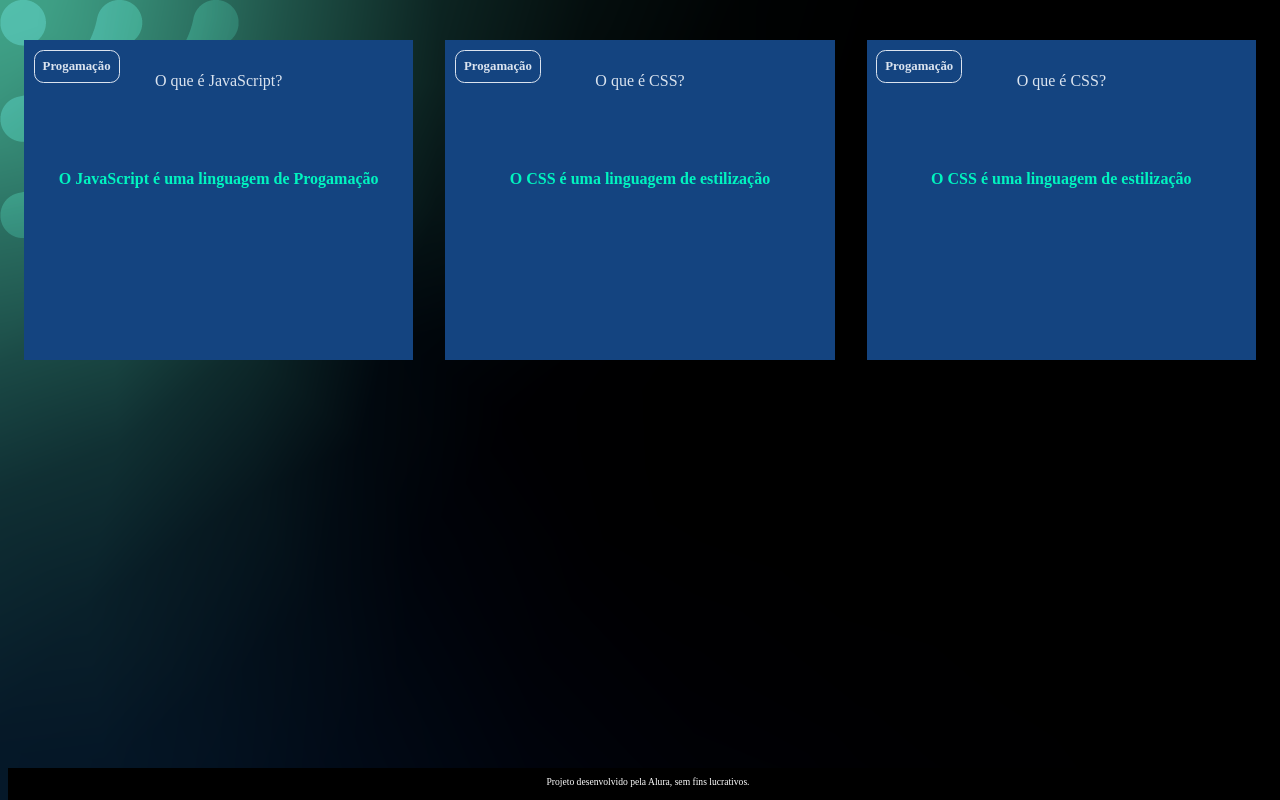
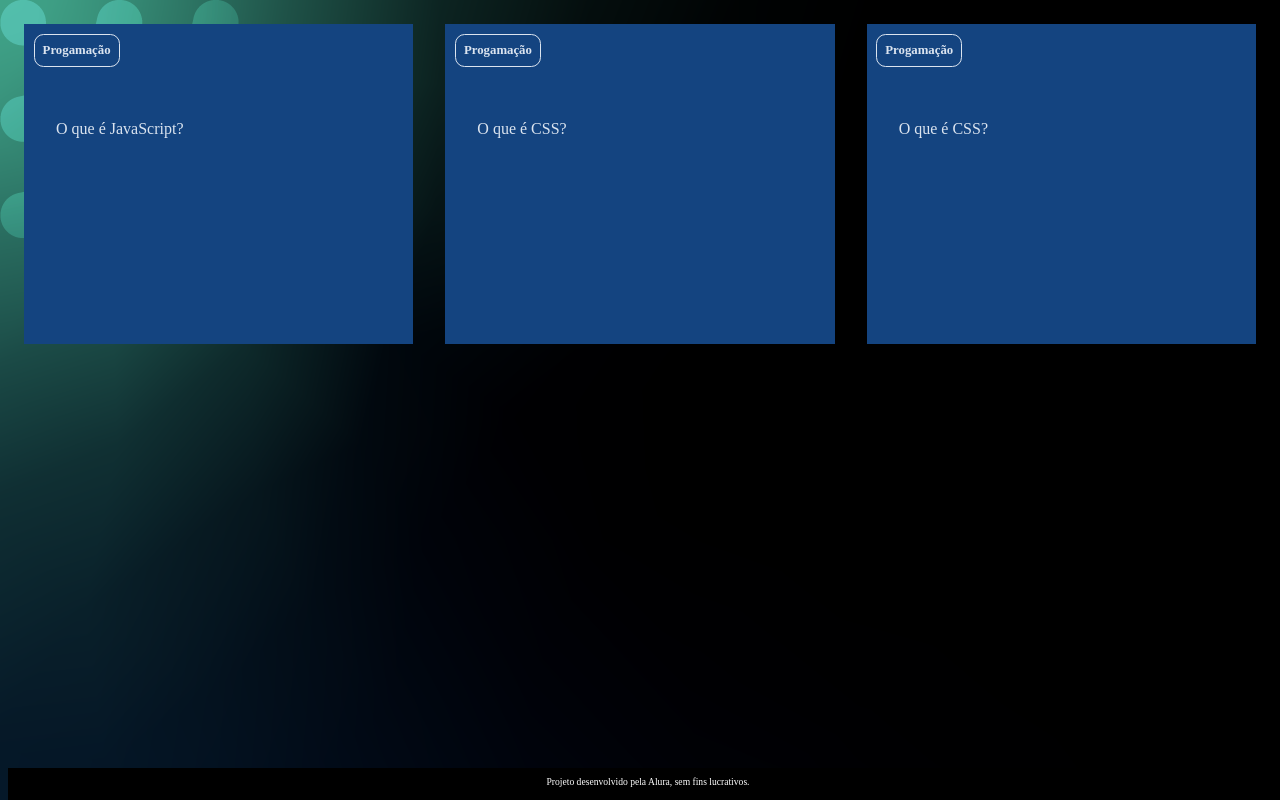
Before and after one commit to Yaslara/FLASHCARD, a plain HTML site: page index.html in a window 1280 px wide. Drawn offline with Linux system fonts and the light colour scheme.

Commit message:
Add files via upload

```diff
--- a/assets/style.css
+++ b/assets/style.css
@@ -45,6 +45,7 @@ body {
 .cartao__conteudo p {
     margin-top: 1rem;
     padding: 2rem;
+    margin-top: 4rem;
 }
 
 .cartao__conteudo__pergunta p {
@@ -64,6 +65,12 @@ body {
 .cartao__conteudo__pergunta,
 .cartao__conteudo__resposta {
    backface-visibility: hidden;
+   position: absolute;
+   height: 100%;
+}
+
+.cartao__conteudo__resposta{
+    transform: rotateY(180deg);
 }
 
 
```
Also changed, not shown: index.html (+3 -3 lines).
